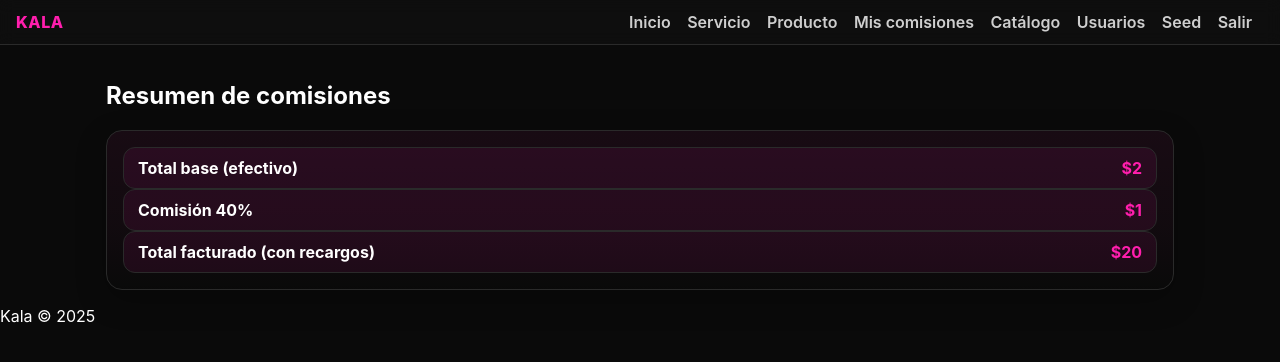
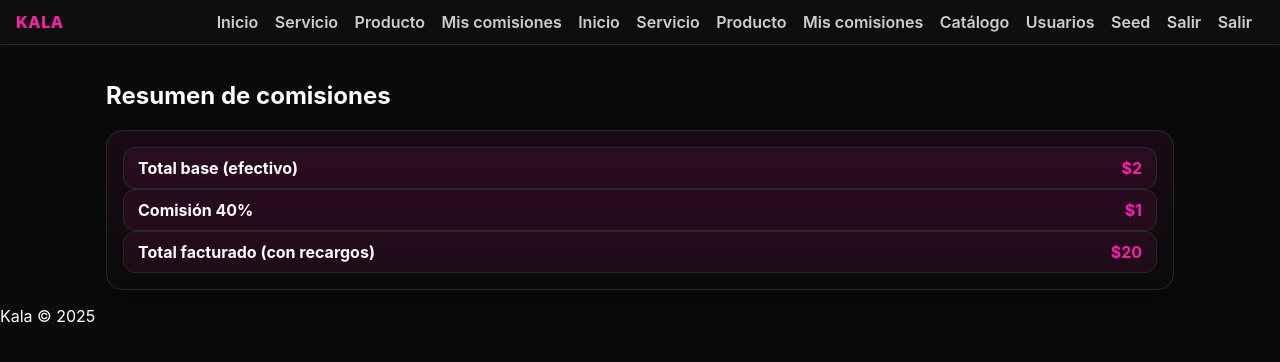
Before and after one commit to stevandeveloper/kala, a Flask app: page /mis-comisiones in a window 1280 px wide. Shown: the top 362 px of the page. Run offline with Flask 3, Linux system fonts and the light colour scheme; a user stored in the database is signed in; tables that the repository leaves empty hold one stand-in row (values such as "Sample post").

Commit message:
Add navigation links for admin and home

```diff
--- a/templates/base.html
+++ b/templates/base.html
@@ -16,9 +16,19 @@
     <a href="{{ url_for('venta_producto') }}">Producto</a>
     <a href="{{ url_for('mis_comisiones') }}">Mis comisiones</a>
     {% if current_user.role == 'admin' %}
-      <a href="{{ url_for('admin_catalog') }}">Catálogo</a>
-      <a href="{{ url_for('admin_users') }}">Usuarios</a>
-      <a href="{{ url_for('admin_seed') }}">Seed</a>
+     <a href="{{ url_for('home') }}">Inicio</a>
+<a href="{{ url_for('venta_servicio') }}">Servicio</a>
+<a href="{{ url_for('venta_producto') }}">Producto</a>
+<a href="{{ url_for('mis_comisiones') }}">Mis comisiones</a>
+
+{% if current_user.role == 'admin' %}
+    <a href="{{ url_for('admin_catalog') }}">Catálogo</a>
+    <a href="{{ url_for('admin_users') }}">Usuarios</a>
+    <a href="{{ url_for('admin_seed') }}">Seed</a>
+{% endif %}
+
+<a href="{{ url_for('logout') }}">Salir</a>
+
     {% endif %}
     <a href="{{ url_for('logout') }}">Salir</a>
   </nav>
```
